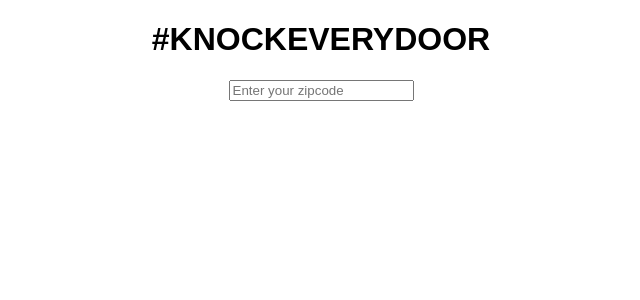
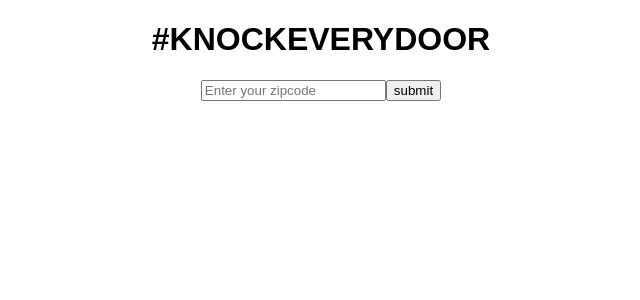
Before and after one commit to JonathanTR/ked-recruiter, a React (Create React App) app in the folder client/: page / in a window 1280 px wide. Shown: the top 300 px of the page, without its empty margins (319-959 px from the left). Built offline with nearby package versions, Linux system fonts and the light colour scheme.

Commit message:
Add initial test for rendering contacts.

```diff
--- a/client/src/App.js
+++ b/client/src/App.js
@@ -2,11 +2,29 @@ import React, { Component } from 'react';
 import './App.css';
 
 class App extends Component {
+  state = {
+    contacts: []
+  };
+
   render() {
+    const { contacts } = this.state;
+
     return (
       <div className="App">
         <h1>#KNOCKEVERYDOOR</h1>
-        <input data-test='zipInput' placeholder='Enter your zipcode' />
+        <form data-test='zipInput'>
+          <input placeholder='Enter your zipcode' />
+          <button type='submit'>submit</button>
+        </form>
+        {contacts.length > 0 ?
+          contacts.map((contact, idx) => {
+            return(
+              <div data-test='contact' key={idx}>
+                {contact}
+              </div>
+            )
+          })
+        : null}
       </div>
     );
   }
```
Also changed, not shown: 1 other file (tests, documents, lock files or other folders).
